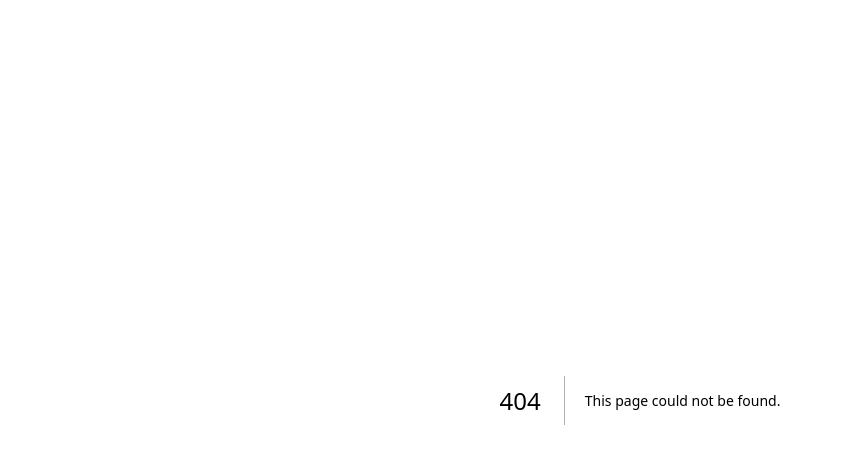
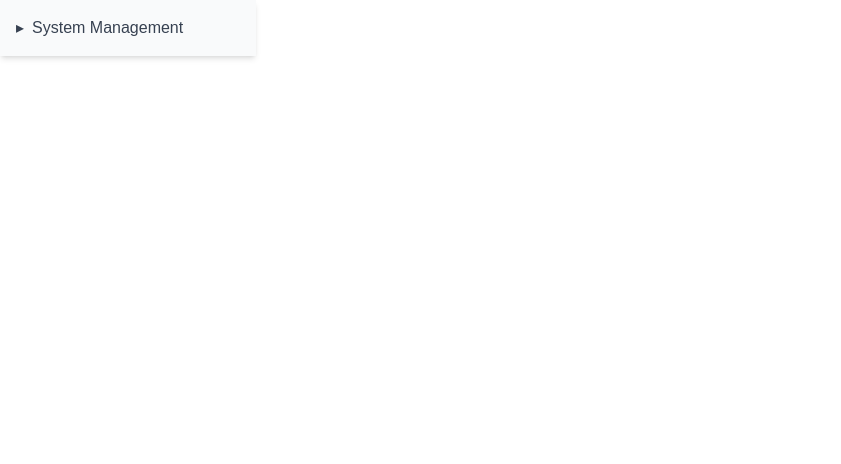
Before and after one commit to rajak312/hyperhire, a Next.js app: page /menu in a window 1280 px wide. Before the commit this address had no page. Shown: the top 464 px of the page, without its empty margins (0-841 px from the left). Built offline with nearby package versions, Linux system fonts and the light colour scheme.

Commit message:
added the menu

```diff
--- a/app/components/MenuForm/index.tsx
+++ b/app/components/MenuForm/index.tsx
@@ -1,9 +1,11 @@
+"use client";
+
 import { Menu } from "app/store/menuSlice";
 import React, { useState } from "react";
 
 interface MenuFormProps {
   isEdit: boolean;
-  initialData: Partial<Menu> | null;
+  initialData?: Partial<Menu>;
   onSubmit: (menuData: Partial<Menu>) => void;
 }
 
@@ -12,57 +14,71 @@ const MenuForm: React.FC<MenuFormProps> = ({
   initialData,
   onSubmit,
 }) => {
-  const [formData, setFormData] = useState<Partial<Menu>>(initialData || {});
-
-  const handleChange = (e: React.ChangeEvent<HTMLInputElement>) => {
-    const { name, value } = e.target;
-    setFormData((prev) => ({ ...prev, [name]: value }));
-  };
+  const [menuName, setMenuName] = useState(initialData?.name || "");
 
   const handleSubmit = (e: React.FormEvent) => {
     e.preventDefault();
-    onSubmit(formData);
+    onSubmit({ ...initialData, name: menuName });
   };
 
   return (
-    <form onSubmit={handleSubmit} className="p-4 border rounded bg-white">
-      <div className="mb-4">
-        <label className="block text-sm font-medium mb-1">Name</label>
+    <div className="bg-white shadow-md rounded-md p-6">
+      <h2 className="text-lg font-semibold">
+        {isEdit ? "Edit Menu" : "Add Menu"}
+      </h2>
+      <form onSubmit={handleSubmit} className="space-y-4">
+        <div>
+          <label className="block text-sm font-medium text-gray-700">
+            Menu ID
+          </label>
           <input
             type="text"
-          name="name"
-          value={formData.name || ""}
-          onChange={handleChange}
-          className="w-full px-3 py-2 border rounded"
+            value={initialData?.id || ""}
+            readOnly
+            className="mt-1 block w-full rounded-md border-gray-300 shadow-sm focus:border-indigo-500 focus:ring-indigo-500 sm:text-sm"
           />
         </div>
-      <div className="mb-4">
-        <label className="block text-sm font-medium mb-1">Depth</label>
+        <div>
+          <label className="block text-sm font-medium text-gray-700">
+            Depth
+          </label>
           <input
-          type="number"
-          name="depth"
-          value={formData.depth || 0}
-          onChange={handleChange}
-          className="w-full px-3 py-2 border rounded"
+            type="text"
+            value={initialData?.depth || ""}
+            readOnly
+            className="mt-1 block w-full rounded-md border-gray-300 shadow-sm focus:border-indigo-500 focus:ring-indigo-500 sm:text-sm"
           />
         </div>
-      <div className="mb-4">
-        <label className="block text-sm font-medium mb-1">Parent ID</label>
+        <div>
+          <label className="block text-sm font-medium text-gray-700">
+            Parent Data
+          </label>
           <input
             type="text"
-          name="parentId"
-          value={formData.parentId || ""}
-          onChange={handleChange}
-          className="w-full px-3 py-2 border rounded"
+            value={initialData?.parentId || ""}
+            readOnly
+            className="mt-1 block w-full rounded-md border-gray-300 shadow-sm focus:border-indigo-500 focus:ring-indigo-500 sm:text-sm"
+          />
+        </div>
+        <div>
+          <label className="block text-sm font-medium text-gray-700">
+            Name
+          </label>
+          <input
+            type="text"
+            value={menuName}
+            onChange={(e) => setMenuName(e.target.value)}
+            className="mt-1 block w-full rounded-md border-gray-300 shadow-sm focus:border-indigo-500 focus:ring-indigo-500 sm:text-sm"
           />
         </div>
         <button
           type="submit"
-        className="w-full px-3 py-2 bg-blue-500 text-white rounded"
+          className="mt-4 w-full bg-indigo-600 text-white py-2 px-4 rounded-md hover:bg-indigo-700"
         >
-        {isEdit ? "Update" : "Create"}
+          Save
         </button>
       </form>
+    </div>
   );
 };
 
--- a/app/components/MenuTree/index.tsx
+++ b/app/components/MenuTree/index.tsx
@@ -14,44 +14,47 @@ const MenuTree: React.FC<MenuTreeProps> = ({
   onEdit,
   onDelete,
 }) => {
-  const renderTree = (menuList: Menu[], parentId: string | null = null) => {
-    return (
-      <ul>
-        {menuList
-          .filter((menu) => menu.parentId === parentId)
-          .map((menu) => (
-            <li key={menu.id} className="pl-4">
-              <div className="flex justify-between items-center">
-                <span>{menu.name}</span>
-                <div>
+  const renderTree = (menuList: Menu[]) => {
+    return menuList.map((menu) => (
+      <li key={menu.id} className="ml-4">
+        <div className="flex items-center justify-between">
+          <span className="text-sm font-medium text-gray-900">{menu.name}</span>
+          <div className="space-x-2">
             <button
-                    className="px-2 py-1 text-sm text-blue-600"
               onClick={() => onAdd(menu.id)}
+              className="text-blue-500 hover:underline text-sm"
             >
               Add
             </button>
             <button
-                    className="px-2 py-1 text-sm text-green-600"
               onClick={() => onEdit(menu)}
+              className="text-green-500 hover:underline text-sm"
             >
               Edit
             </button>
             <button
-                    className="px-2 py-1 text-sm text-red-600"
               onClick={() => onDelete(menu.id)}
+              className="text-red-500 hover:underline text-sm"
             >
               Delete
             </button>
           </div>
         </div>
-              {renderTree(menuList, menu.id)}
+        {menu.children && menu.children.length > 0 && (
+          <ul className="ml-6 mt-2 border-l border-gray-300 pl-4">
+            {renderTree(menu.children)}
+          </ul>
+        )}
       </li>
-          ))}
-      </ul>
+    ));
+  };
+
+  return (
+    <div className="bg-gray-50 p-4 rounded-md shadow-sm">
+      <h2 className="text-lg font-semibold mb-4">Menu Structure</h2>
+      <ul>{renderTree(menus)}</ul>
+    </div>
   );
 };
 
-  return <div>{renderTree(menus)}</div>;
-};
-
 export default MenuTree;
--- /dev/null
+++ b/app/components/Tree/index.tsx
@@ -0,0 +1,89 @@
+"use client";
+
+import { Menu } from "app/store/menuSlice";
+import React from "react";
+
+const dummyMenus: Menu[] = [
+  {
+    id: "1",
+    name: "System Management",
+    depth: 0,
+    parentId: null,
+    children: [
+      {
+        id: "2",
+        name: "Systems",
+        depth: 1,
+        parentId: "1",
+        children: [
+          {
+            id: "3",
+            name: "System Code",
+            depth: 2,
+            parentId: "2",
+            children: [
+              {
+                id: "4",
+                name: "Code Registration",
+                depth: 3,
+                parentId: "3",
+                children: [],
+              },
+            ],
+          },
+        ],
+      },
+      {
+        id: "5",
+        name: "API List",
+        depth: 1,
+        parentId: "1",
+        children: [
+          {
+            id: "6",
+            name: "API Registration",
+            depth: 2,
+            parentId: "5",
+            children: [],
+          },
+        ],
+      },
+    ],
+  },
+];
+
+interface TreeProps {
+  menus?: Menu[];
+  onSelect?: (menu: any) => void; // Function to handle selection of a menu
+}
+
+export const Tree: React.FC<TreeProps> = ({ menus, onSelect }) => {
+  // Recursive function to render the tree structure
+  menus = dummyMenus;
+  const renderTree = (menuList: typeof dummyMenus) => {
+    return menuList.map((menu) => (
+      <li key={menu.id} className="ml-4">
+        <div className="flex items-center justify-between">
+          <span
+            className="text-sm font-medium text-gray-900 cursor-pointer"
+            onClick={() => onSelect?.(menu)}
+          >
+            {menu.name}
+          </span>
+        </div>
+        {menu.children && menu.children.length > 0 && (
+          <ul className="ml-4 border-l border-gray-300 pl-4">
+            {renderTree(menu.children)}
+          </ul>
+        )}
+      </li>
+    ));
+  };
+
+  return (
+    <div className="bg-gray-50 p-4 rounded-md shadow-sm">
+      <h2 className="text-lg font-semibold mb-4">Menu Tree</h2>
+      <ul>{renderTree(menus)}</ul>
+    </div>
+  );
+};
--- /dev/null
+++ b/app/menu/page.tsx
@@ -0,0 +1,162 @@
+"use client";
+import React, { useState } from "react";
+
+export interface Menu {
+  id: string;
+  name: string;
+  depth: number;
+  parentId?: string | null;
+  children?: Menu[];
+  createdAt?: string;
+  updatedAt?: string;
+}
+
+const dummyMenuData: Menu[] = [
+  {
+    id: "1",
+    name: "System Management",
+    depth: 0,
+    children: [
+      {
+        id: "1-1",
+        name: "Systems",
+        depth: 1,
+        children: [
+          {
+            id: "1-1-1",
+            name: "System Code",
+            depth: 2,
+            children: [
+              {
+                id: "1-1-1-1",
+                name: "Code Registration",
+                depth: 3,
+              },
+            ],
+          },
+          {
+            id: "1-1-2",
+            name: "Code Registration - 2",
+            depth: 2,
+          },
+          {
+            id: "1-1-3",
+            name: "Properties",
+            depth: 2,
+          },
+          {
+            id: "1-1-4",
+            name: "Menus",
+            depth: 2,
+            children: [
+              {
+                id: "1-1-4-1",
+                name: "Menu Registration",
+                depth: 3,
+              },
+            ],
+          },
+          {
+            id: "1-1-5",
+            name: "API List",
+            depth: 2,
+            children: [
+              {
+                id: "1-1-5-1",
+                name: "API Registration",
+                depth: 3,
+              },
+              {
+                id: "1-1-5-2",
+                name: "API Edit",
+                depth: 3,
+              },
+            ],
+          },
+        ],
+      },
+      {
+        id: "1-2",
+        name: "Users & Groups",
+        depth: 1,
+        children: [
+          {
+            id: "1-2-1",
+            name: "Users",
+            depth: 2,
+            children: [
+              {
+                id: "1-2-1-1",
+                name: "User Account Registration",
+                depth: 3,
+              },
+            ],
+          },
+          {
+            id: "1-2-2",
+            name: "Groups",
+            depth: 2,
+            children: [
+              {
+                id: "1-2-2-1",
+                name: "User Group Registration",
+                depth: 3,
+              },
+            ],
+          },
+        ],
+      },
+      {
+        id: "1-3",
+        name: "사용자 승인",
+        depth: 1,
+        children: [
+          {
+            id: "1-3-1",
+            name: "사용자 승인 상세",
+            depth: 2,
+          },
+        ],
+      },
+    ],
+  },
+];
+
+const MenuComponent: React.FC = () => {
+  const [expandedMenus, setExpandedMenus] = useState<string[]>([]);
+
+  const toggleMenu = (id: string) => {
+    setExpandedMenus((prev) =>
+      prev.includes(id) ? prev.filter((menuId) => menuId !== id) : [...prev, id]
+    );
+  };
+
+  const renderMenu = (menus: Menu[], depth: number = 0) => {
+    return menus.map((menu) => (
+      <div key={menu.id} className={`ml-${depth * 4}`}>
+        <button
+          onClick={() => toggleMenu(menu.id)}
+          className="flex items-center w-full text-gray-700 hover:text-blue-600"
+        >
+          {menu.children && (
+            <span className="mr-2">
+              {expandedMenus.includes(menu.id) ? "▾" : "▸"}
+            </span>
+          )}
+          <span>{menu.name}</span>
+        </button>
+        {menu.children && expandedMenus.includes(menu.id) && (
+          <div className="ml-4">{renderMenu(menu.children, depth + 1)}</div>
+        )}
+      </div>
+    ));
+  };
+
+  return (
+    <div className="p-4 w-64 bg-gray-50 shadow-md">
+      {renderMenu(dummyMenuData)}
+    </div>
+  );
+};
+
+export default MenuComponent;
--- a/app/menus/page.tsx
+++ b/app/menus/page.tsx
@@ -14,7 +14,9 @@ const MenusPage: React.FC = () => {
 
   const { menus, loading } = useSelector((state: RootState) => state.menu);
 
-  const [currentMenu, setCurrentMenu] = useState<Partial<Menu> | null>(null);
+  const [currentMenu, setCurrentMenu] = useState<Partial<Menu> | undefined>(
+    undefined
+  );
   const [showForm, setShowForm] = useState<boolean>(false);
 
   useEffect(() => {
@@ -31,21 +33,55 @@ const MenusPage: React.FC = () => {
     setShowForm(true);
   };
 
-  const handleDelete = (id: string): void => {};
+  const handleDelete = (id: string): void => {
+    // Logic to delete the menu
+  };
 
   const handleSubmit = (menuData: Partial<Menu>): void => {
+    // Logic to handle menu submission
     setShowForm(false);
   };
 
   return (
     <div className="flex h-screen">
+      {/* Sidebar */}
       <Sidebar />
 
       {/* Main Content */}
-      <main className="w-3/4 p-4">
-        <h1 className="text-xl font-bold">Menu Management</h1>
+      <main className="flex-1 bg-gray-50 p-8">
+        {/* Header */}
+        <header className="flex items-center justify-between mb-6">
+          <h1 className="text-2xl font-bold">Menu Management</h1>
+          <select
+            className="bg-white border-gray-300 text-sm rounded-md shadow-sm focus:ring-indigo-500 focus:border-indigo-500"
+            defaultValue="systemmanagement"
+          >
+            <option value="systemmanagement">System Management</option>
+            {/* Add more options as needed */}
+          </select>
+        </header>
+
+        {/* Toolbar */}
+        <div className="flex items-center space-x-4 mb-6">
+          <button
+            className="px-4 py-2 bg-indigo-600 text-white text-sm rounded-md hover:bg-indigo-700"
+            onClick={() => alert("Expand all clicked")}
+          >
+            Expand All
+          </button>
+          <button
+            className="px-4 py-2 bg-gray-200 text-gray-800 text-sm rounded-md hover:bg-gray-300"
+            onClick={() => alert("Collapse all clicked")}
+          >
+            Collapse All
+          </button>
+        </div>
+
+        <div className="flex">
+          {/* Tree View */}
+          <section className="w-1/2 bg-white rounded-md shadow-md p-4">
             {loading ? (
-          <p>Loading...</p>
+              <p>Loading menus...</p>
             ) : (
               <MenuTree
                 menus={menus}
@@ -54,13 +90,23 @@ const MenusPage: React.FC = () => {
                 onDelete={handleDelete}
               />
             )}
-        {showForm && (
+          </section>
+
+          {/* Form */}
+          <section className="w-1/2 ml-6 bg-white rounded-md shadow-md p-4">
+            {showForm ? (
               <MenuForm
                 isEdit={!!currentMenu?.id}
                 initialData={currentMenu}
                 onSubmit={handleSubmit}
               />
+            ) : (
+              <div className="text-center text-gray-500">
+                <p>Select a menu item to view details or create a new one.</p>
+              </div>
             )}
+          </section>
+        </div>
       </main>
     </div>
   );
```
Lines whose indentation alone changed are shown as unchanged.
